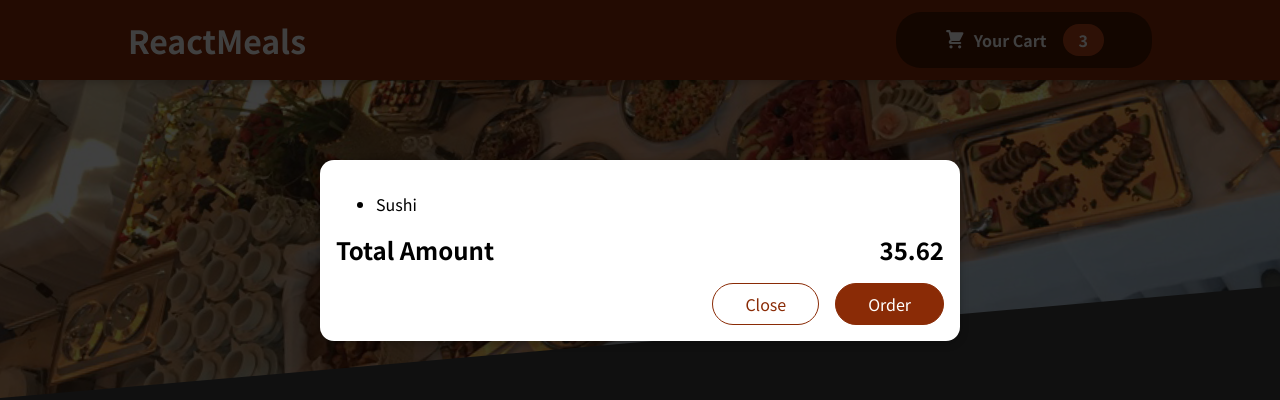
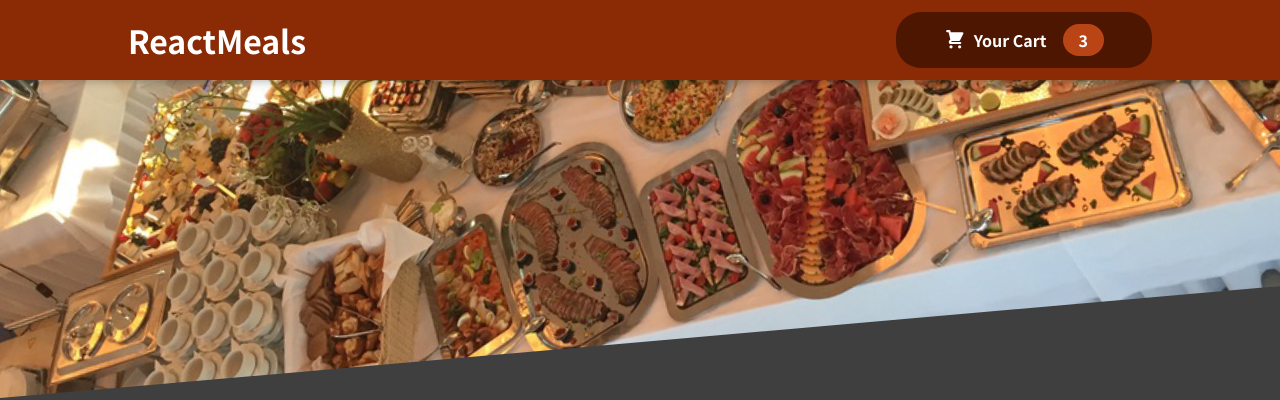
Before and after one commit to Bojan2111/food-order-app, a React (Create React App) app: page / in a window 1280 px wide. Shown: the top 400 px of the page. Built offline with nearby package versions, Linux system fonts and the light colour scheme.

Commit message:
Add show/hide cart button function via props

```diff
--- a/src/App.js
+++ b/src/App.js
@@ -1,13 +1,23 @@
-import React, { Fragment } from "react";
+import React, { Fragment, useState } from "react";
 import Header from "./components/Layout/Header";
 import Meals from "./components/Meals/Meals";
 import Cart from "./components/Cart/Cart";
 
 function App() {
+  const [cartIsShown, setCartIsShown] = useState(false);
+
+  const showCartHandler = () => {
+    setCartIsShown(true);
+  };
+
+  const hideCartHandler = () => {
+    setCartIsShown(false);
+  };
+
   return (
     <Fragment>
-      <Cart />
-      <Header />
+      {cartIsShown && <Cart onClose={hideCartHandler} />}
+      <Header onShowCart={showCartHandler} />
       <main>
         <Meals />
       </main>
--- a/src/components/Cart/Cart.js
+++ b/src/components/Cart/Cart.js
@@ -11,14 +11,16 @@
     </ul>
   );
   return (
-    <Modal>
+    <Modal onClose={props.onClose}>
       {cartItems}
       <div className={classes.total}>
         <span>Total Amount</span>
         <span>35.62</span>
       </div>
       <div className={classes.actions}>
-        <button className={classes["button--alt"]}>Close</button>
+        <button className={classes["button--alt"]} onClick={props.onClose}>
+          Close
+        </button>
         <button className={classes.button}>Order</button>
       </div>
     </Modal>
--- a/src/components/Layout/Header.js
+++ b/src/components/Layout/Header.js
@@ -8,7 +8,7 @@
     <Fragment>
       <header className={classes.header}>
         <h1>ReactMeals</h1>
-        <HeaderCartButton />
+        <HeaderCartButton onClick={props.onShowCart} />
       </header>
       <div className={classes["main-image"]}>
         <img src={mealsImage} alt="A table full of delicious food!" />
--- a/src/components/Layout/HeaderCartButton.js
+++ b/src/components/Layout/HeaderCartButton.js
@@ -4,7 +4,7 @@
 
 const HeaderCartButton = (props) => {
   return (
-    <button className={classes.button}>
+    <button className={classes.button} onClick={props.onClick}>
       <span className={classes.icon}>
         <CartIcon />
       </span>
--- a/src/components/UI/Modal.js
+++ b/src/components/UI/Modal.js
@@ -3,7 +3,7 @@
 import classes from "./Modal.module.css";
 
 const Backdrop = (props) => {
-  return <div className={classes.backdrop}></div>;
+  return <div className={classes.backdrop} onClick={props.onClose}></div>;
 };
 
 const ModalOverlay = (props) => {
@@ -19,7 +19,10 @@
 const Modal = (props) => {
   return (
     <Fragment>
-      {ReactDOM.createPortal(<Backdrop />, portalElement)}
+      {ReactDOM.createPortal(
+        <Backdrop onClose={props.onClose} />,
+        portalElement
+      )}
       {ReactDOM.createPortal(
         <ModalOverlay>{props.children}</ModalOverlay>,
         portalElement
```
